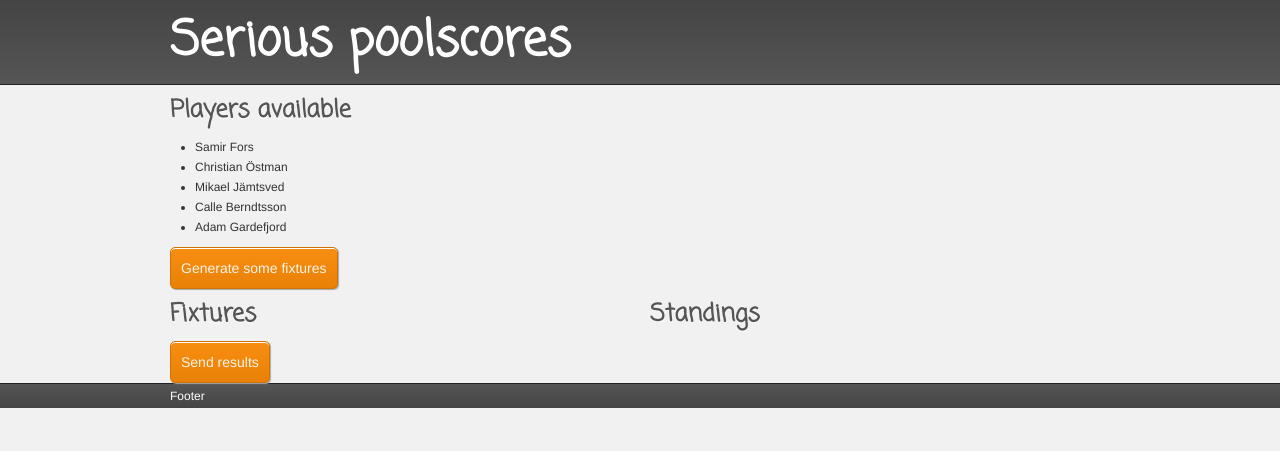
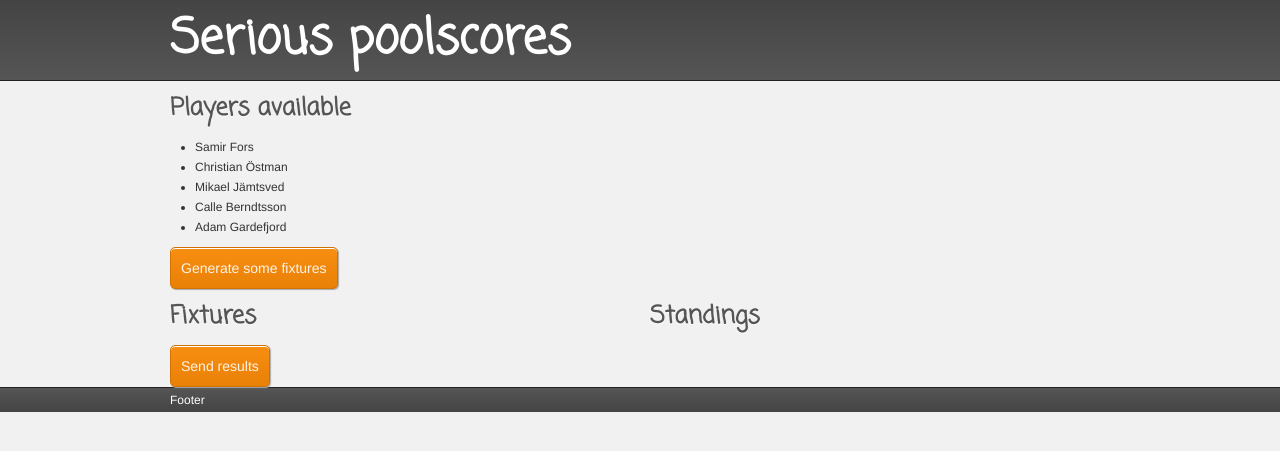
Before and after one commit to samirfors/poolscoresapp, a web app: file index.html in a window 1280 px wide. Shown: the top 451 px of the page. Run offline with its HTML, style and script files only (its server is not run), Linux system fonts and the light colour scheme; some web fonts are replaced.

Commit message:
Add various variables etc.

```diff
--- a/css/src/_components.sass
+++ b/css/src/_components.sass
@@ -1,5 +1,7 @@
-$medium-border-radius: 5px
+/* Variables */
+$border-radius-medium: 5px
 
+/* Components */
 %seam
   clear: both
   display: block
@@ -7,9 +9,12 @@ $medium-border-radius: 5px
   border-top: 1px solid rgba($black, .12)
   border-bottom: 1px solid rgba($white, .15)
 
+%bordered
+  border: 1px solid
+
 %bordered-rounded
-  border: 1px solid
-  +border-radius($medium-border-radius)
+  @extend %bordered
+  +border-radius($border-radius-medium)
 
 %orange
   color: $soft-white
--- a/css/src/_forms.sass
+++ b/css/src/_forms.sass
@@ -1,3 +1,4 @@
+/* Forms */
 button
   cursor: pointer
   padding: 10px
--- a/css/src/_typography.sass
+++ b/css/src/_typography.sass
@@ -3,21 +3,38 @@
 @import url(http://fonts.googleapis.com/css?family=Delius+Unicase)
 @import url(http://fonts.googleapis.com/css?family=Droid+Sans:400,700)
 
+/* Variables */
+$font-size: 12px
+$line-height: $font-size * 2
+
+$font-size-h1: $font-size * 4
+$line-height-h1: $font-size * 5
+
+$font-size-h2: $font-size * 3
+$line-height-h2: $font-size * 4
+
+$font-size-h3: $font-size * 2
+$line-height-h3: $font-size * 3
+
 /* Typography */
 body
   font-family: 'Droid Sans', Helvetica, sans-serif
-  font-size: 12px
-  line-height: 24px
+  font-size: $font-size
+  line-height: $line-height
 
 h1, h2, h3, h4, h5
   font-family: 'Coming Soon', cursive
 
 h1
-  font-size: 48px
-  line-height: 64px
+  font-size: $font-size-h1
+  line-height: $line-height-h1
+
+h2
+  font-size: $font-size-h2
+  line-height: $line-height-h2
 
 h3
-  font-size: 24px
-  line-height: 32px
+  font-size: $font-size-h3
+  line-height: $line-height-h3
   color: $h3
   +text-shadow(0 1px 0 $white)
--- a/css/src/styles.sass
+++ b/css/src/styles.sass
@@ -7,6 +7,15 @@
 /* Main styles */
 body
   background: $page-bg
+
+a
+  color: $orange
+  text-decoration: none
+
+  &:hover,
+  &:active
+    color: $dark-orange
+    text-decoration: underline
 
 header, footer
   width: 100%
--- a/css/styles.css
+++ b/css/styles.css
@@ -4,28 +4,39 @@
 /* Base colors */
 /* Main colors */
 /* Text colors */
-button, button:hover { border: 1px solid; border-radius: 5px; -o-border-radius: 5px; -moz-border-radius: 5px; -webkit-border-radius: 5px; }
+/* Variables */
+/* Components */
+button, button:hover { border: 1px solid; }
+
+button, button:hover { border-radius: 5px; -o-border-radius: 5px; -moz-border-radius: 5px; -webkit-border-radius: 5px; }
 
 button { color: #fef4e9; border-color: #d07306; background-image: -webkit-gradient(linear, left top, left bottom, color-stop(0, #f88e11), color-stop(1, #e98107)); background-image: -webkit-linear-gradient(top, #f88e11, #e98107); background-image: -moz-linear-gradient(top, #f88e11, #e98107); background-image: -ms-linear-gradient(top, #f88e11, #e98107); background-image: -o-linear-gradient(top, #f88e11, #e98107); background-image: linear-gradient(top, bottom, #f88e11, #e98107); filter: progid:DXImageTransform.Microsoft.gradient(startColorstr='#f88e11', endColorstr='#e98107'); -ms-filter: "progid:DXImageTransform.Microsoft.gradient(startColorstr='#f88e11', endColorstr='#e98107')"; }
 
 button:hover { color: #fef4e9; border-color: #d07306; background-image: -webkit-gradient(linear, left top, left bottom, color-stop(0, #f99a2a), color-stop(1, #f88e11)); background-image: -webkit-linear-gradient(top, #f99a2a, #f88e11); background-image: -moz-linear-gradient(top, #f99a2a, #f88e11); background-image: -ms-linear-gradient(top, #f99a2a, #f88e11); background-image: -o-linear-gradient(top, #f99a2a, #f88e11); background-image: linear-gradient(top, bottom, #f99a2a, #f88e11); filter: progid:DXImageTransform.Microsoft.gradient(startColorstr='#f99a2a', endColorstr='#f88e11'); -ms-filter: "progid:DXImageTransform.Microsoft.gradient(startColorstr='#f99a2a', endColorstr='#f88e11')"; }
 
 /* Fonts */
+/* Variables */
 /* Typography */
 body { font-family: "Droid Sans", Helvetica, sans-serif; font-size: 12px; line-height: 24px; }
 
 h1, h2, h3, h4, h5 { font-family: "Coming Soon", cursive; }
 
-h1 { font-size: 48px; line-height: 64px; }
+h1 { font-size: 48px; line-height: 60px; }
 
-h3 { font-size: 24px; line-height: 32px; color: #555555; -webkit-text-shadow: 0 1px 0 white; -moz-text-shadow: 0 1px 0 white; -o-text-shadow: 0 1px 0 white; text-shadow: 0 1px 0 white; }
+h2 { font-size: 36px; line-height: 48px; }
 
+h3 { font-size: 24px; line-height: 36px; color: #555555; -webkit-text-shadow: 0 1px 0 white; -moz-text-shadow: 0 1px 0 white; -o-text-shadow: 0 1px 0 white; text-shadow: 0 1px 0 white; }
+
+/* Forms */
 button { cursor: pointer; padding: 10px; -webkit-box-shadow: 0 1px 0 white inset, 1px 1px 1px #aaaaaa; -moz-box-shadow: 0 1px 0 white inset, 1px 1px 1px #aaaaaa; -o-box-shadow: 0 1px 0 white inset, 1px 1px 1px #aaaaaa; box-shadow: 0 1px 0 white inset, 1px 1px 1px #aaaaaa; }
 button:hover { -webkit-box-shadow: 0 1px 0 #eeeeee inset; -moz-box-shadow: 0 1px 0 #eeeeee inset; -o-box-shadow: 0 1px 0 #eeeeee inset; box-shadow: 0 1px 0 #eeeeee inset; }
 
 /* Main styles */
 body { background: #f1f1f1; }
 
+a { color: #f88e11; text-decoration: none; }
+a:hover, a:active { color: #d07306; text-decoration: underline; }
+
 header, footer { width: 100%; color: white; }
 
 header { background-image: -webkit-gradient(linear, left top, left bottom, color-stop(0, #444444), color-stop(1, #555555)); background-image: -webkit-linear-gradient(top, #444444, #555555); background-image: -moz-linear-gradient(top, #444444, #555555); background-image: -ms-linear-gradient(top, #444444, #555555); background-image: -o-linear-gradient(top, #444444, #555555); background-image: linear-gradient(top, bottom, #444444, #555555); filter: progid:DXImageTransform.Microsoft.gradient(startColorstr='#444444', endColorstr='#555555'); -ms-filter: "progid:DXImageTransform.Microsoft.gradient(startColorstr='#444444', endColorstr='#555555')"; border-bottom: 1px solid #222222; }
```
Also changed, not shown: 1 other file.
